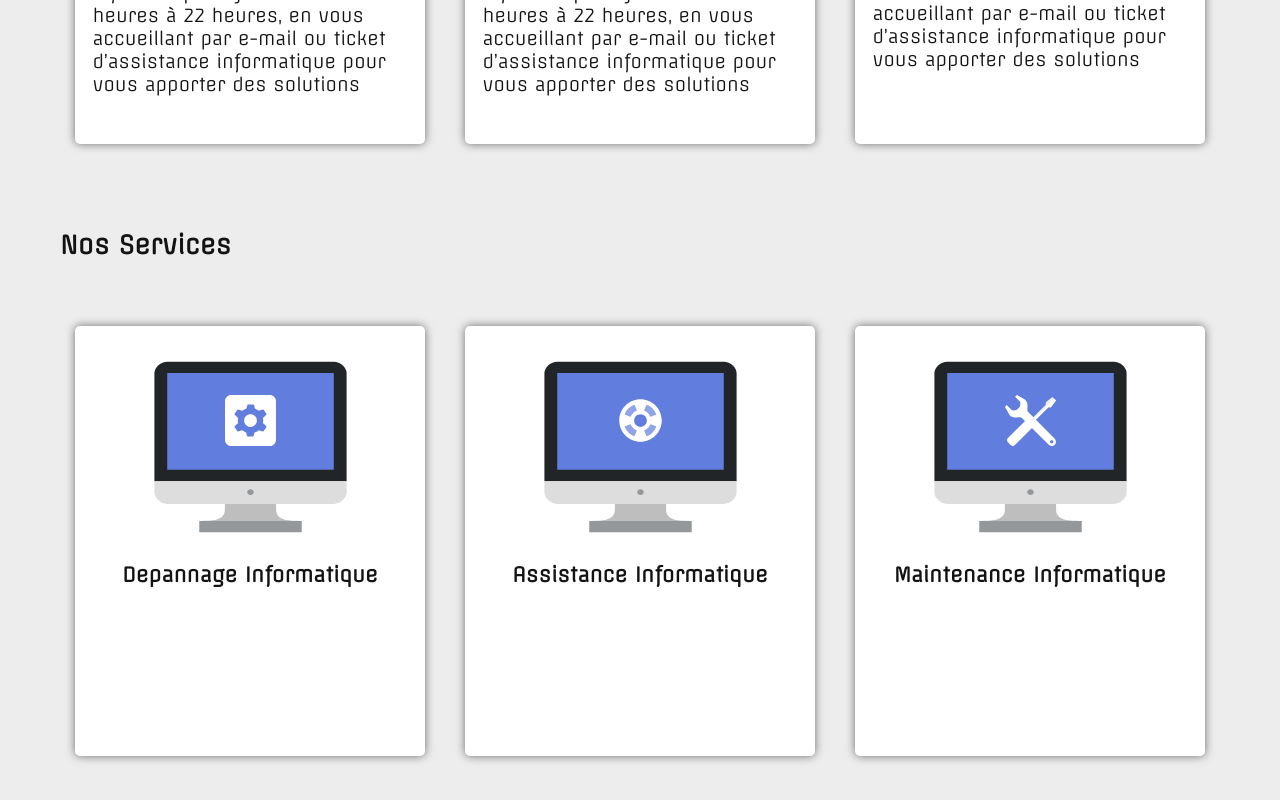
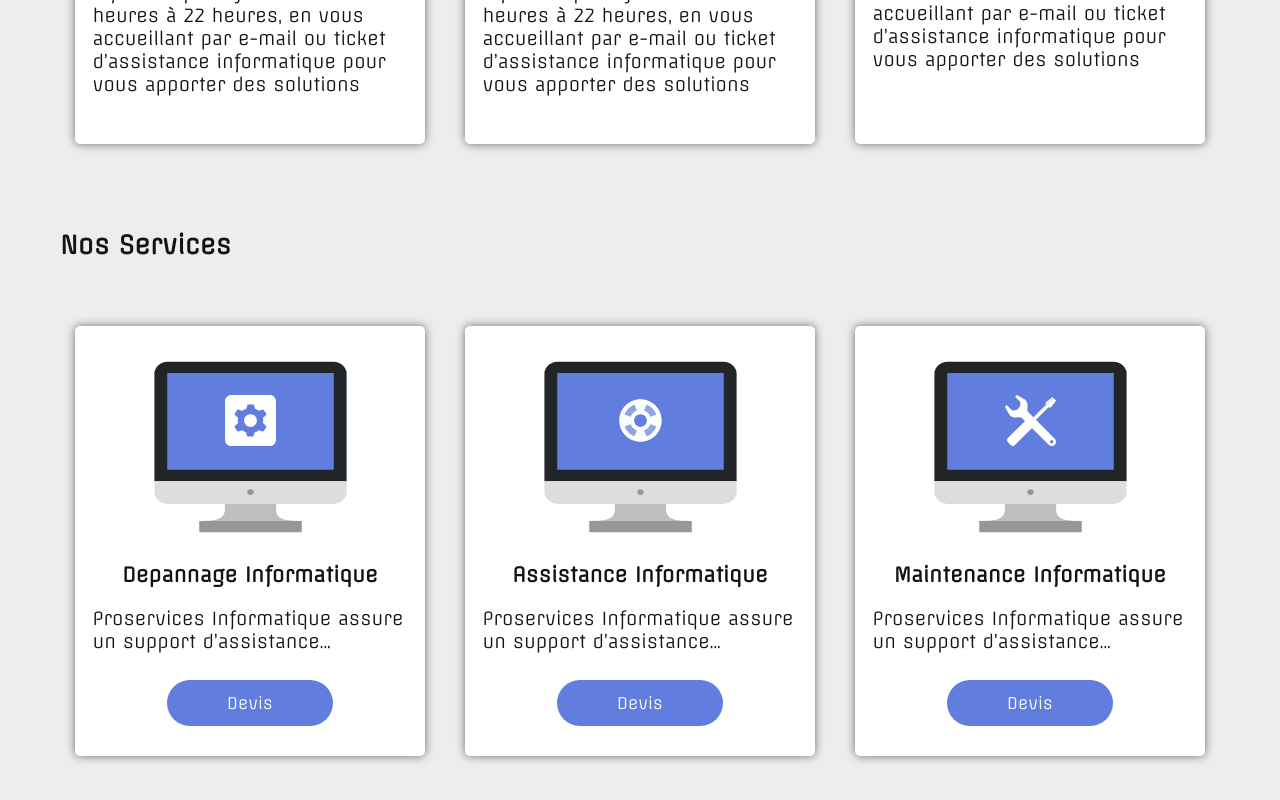
Before and after one commit to onlymachiavelli/sbinformatiques, a Next.js app: page / in a window 1280 px wide. Shown: the part 1186-1986 px from the top of the page. Built offline with nearby package versions, Linux system fonts and the light colour scheme.

Commit message:
Cards link

```diff
--- a/src/useFront/home/services.tsx
+++ b/src/useFront/home/services.tsx
@@ -1,6 +1,8 @@
+import Link from 'next/link'
 import React from 'react'
 import styles from './../../../styles/Home.module.css'
 import { Mant, Depann, Assis } from './../SVG'
+
 const Services = () =>{
     return(
        <main style={{backgroundColor:"#ededed", width:"100%", height:"auto"}}>
@@ -9,14 +11,23 @@
                 <div className={styles.card}>
                     <Depann/>
                     <p id={styles.card_title}>Depannage Informatique</p>
+                    <p id={styles.card_txt}>Proservices Informatique assure un support d’assistance...</p>
+                    <br/><br/>
+                    <Link href="">Devis</Link>
                 </div>
                 <div className={styles.card}>
                     <Assis/>
                     <p id={styles.card_title}>Assistance Informatique</p>
+                    <p id={styles.card_txt}>Proservices Informatique assure un support d’assistance...</p>
+                    <br/><br/>
+                    <Link href="">Devis</Link>
                 </div>
                 <div className={styles.card}>
                     <Mant/>
                     <p id={styles.card_title}>Maintenance Informatique</p>
+                    <p id={styles.card_txt}>Proservices Informatique assure un support d’assistance...</p>
+                    <br/><br/>
+                    <Link href="">Devis</Link>
                 </div>
             </div>
         </main>
--- a/styles/Home.module.css
+++ b/styles/Home.module.css
@@ -335,3 +335,10 @@
   margin-left: 60px;
   font-weight: 900;
 }
+
+.serv_container a {
+  color: #fff;
+  background: var(--Blue);
+  padding: 13px 60px 13px 60px;
+  border-radius: 50px;
+}
```
